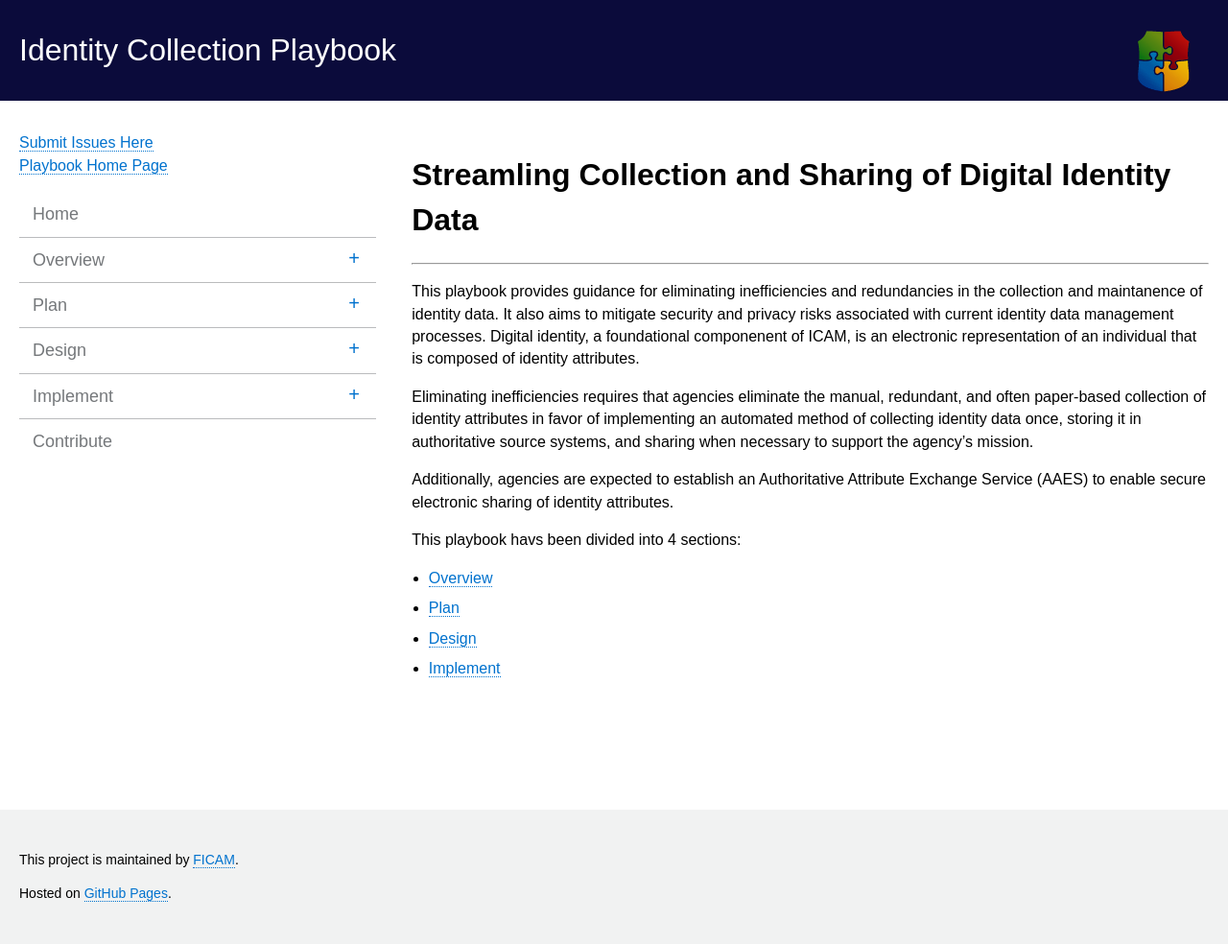
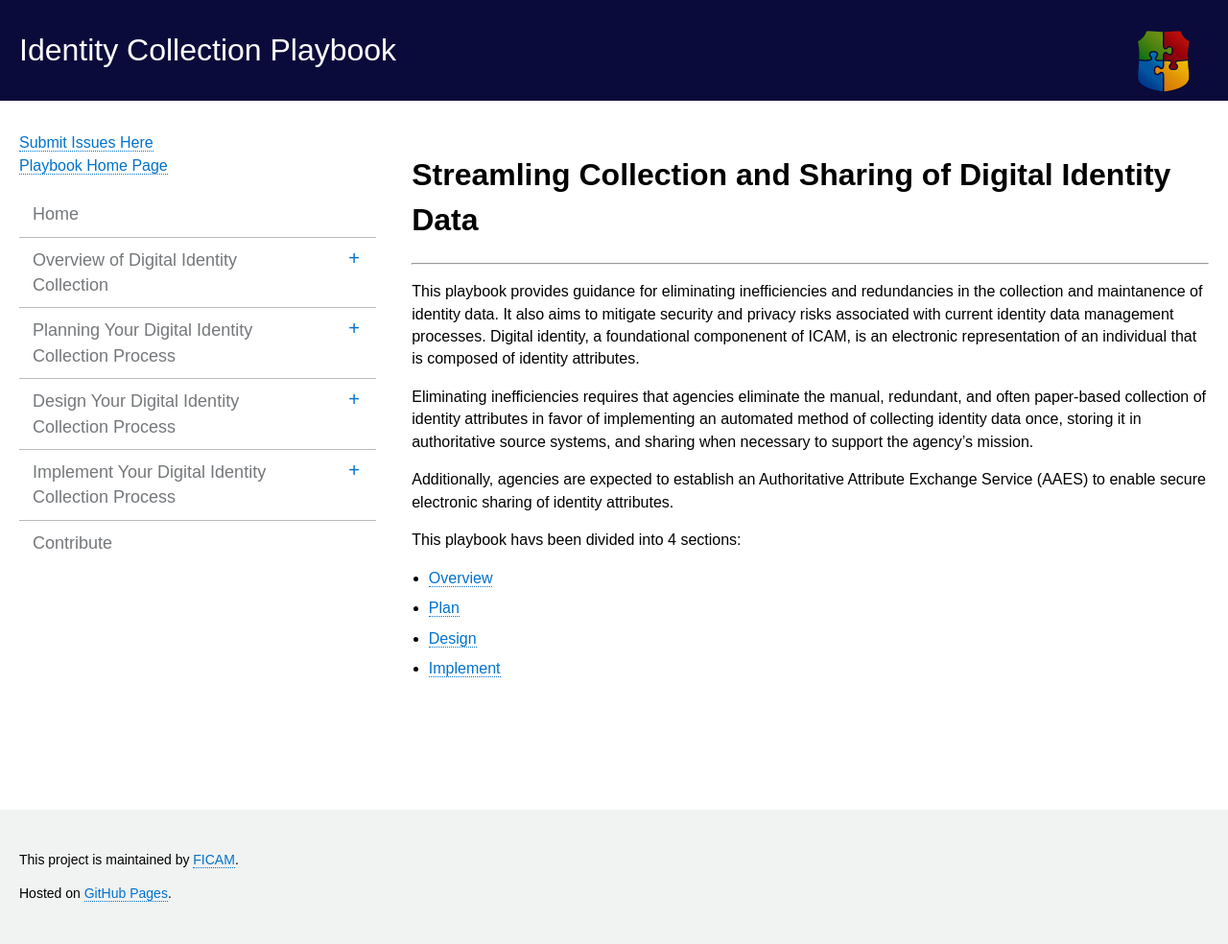
Before and after one commit to bnbuckler/identity-playbook, a Jekyll site: the page built from index.html, in a window 1280 px wide. Shown: the whole page at 96% size. Built offline with Jekyll 4.4.1, drawn with Linux system fonts in a browser that asks for light colours.

Commit message:
Update _config.yml

```diff
--- a/_config.yml
+++ b/_config.yml
@@ -45,22 +45,22 @@ navigation:
   url: index.html
   internal: true
   coll: false
-- text: Overview
+- text: Overview of Digital Identity Collection
   url: overview/index/
   internal: true
   coll: true
   collname: overview
-- text: Plan
+- text: Planning Your Digital Identity Collection Process
   url: plan/index
   internal: true
   coll: true
   collname: plan
-- text: Design
+- text: Design Your Digital Identity Collection Process
   url: design/index
   internal: true
   coll: true
   collname: design
-- text: Implement
+- text: Implement Your Digital Identity Collection Process
   url: implement/index/
   internal: true
   coll: true
```
